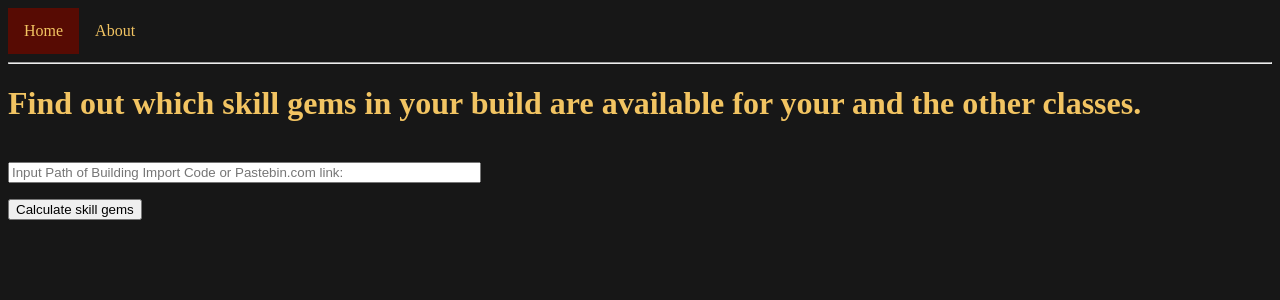
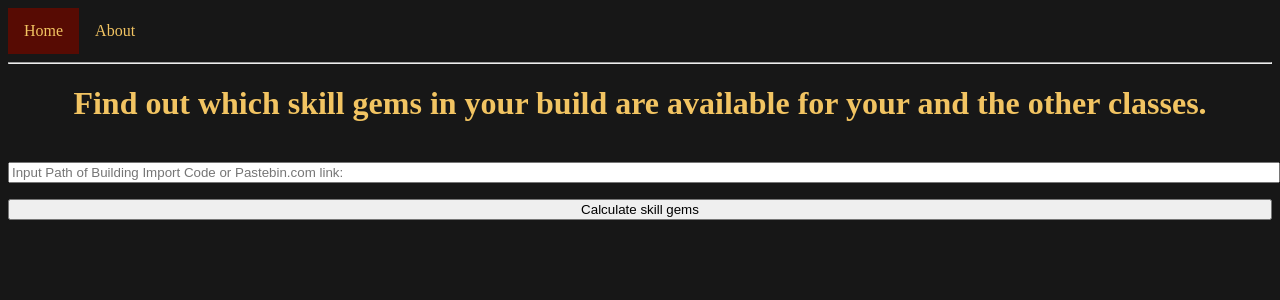
Before and after one commit to ppoelzl/PathOfExileLevelingHelper, a Flask app: page / in a window 1280 px wide. Shown: the top 300 px of the page. Run offline with Flask 2, Linux system fonts and the light colour scheme.

```diff
--- a/static/style.css
+++ b/static/style.css
@@ -3,6 +3,7 @@ body {
 }
 h1 {
     color: #f2c462;
+    text-align: center;
 }
 h2 {
     color: #a38d6d;
@@ -34,6 +35,9 @@ li a:hover:not(.active) {
 li a.active {
     background-color: #570b03;
 }
+input {
+    width: 100%;
+}
 table {
     border-collapse: collapse;
     width: 33%;
```
